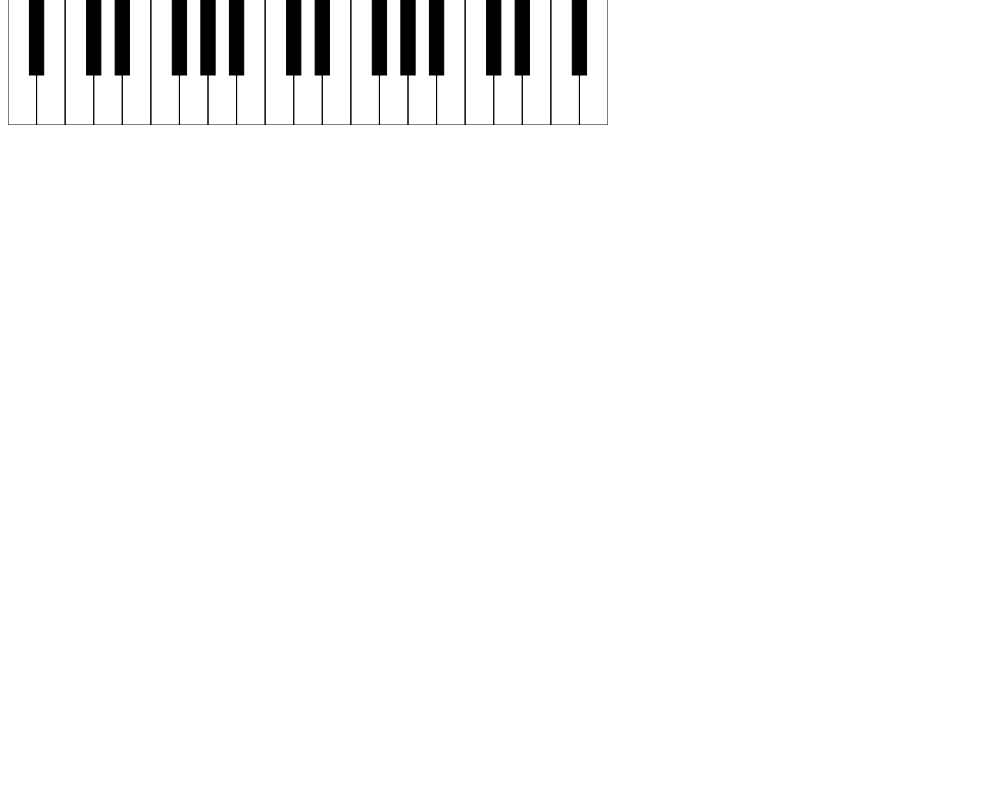
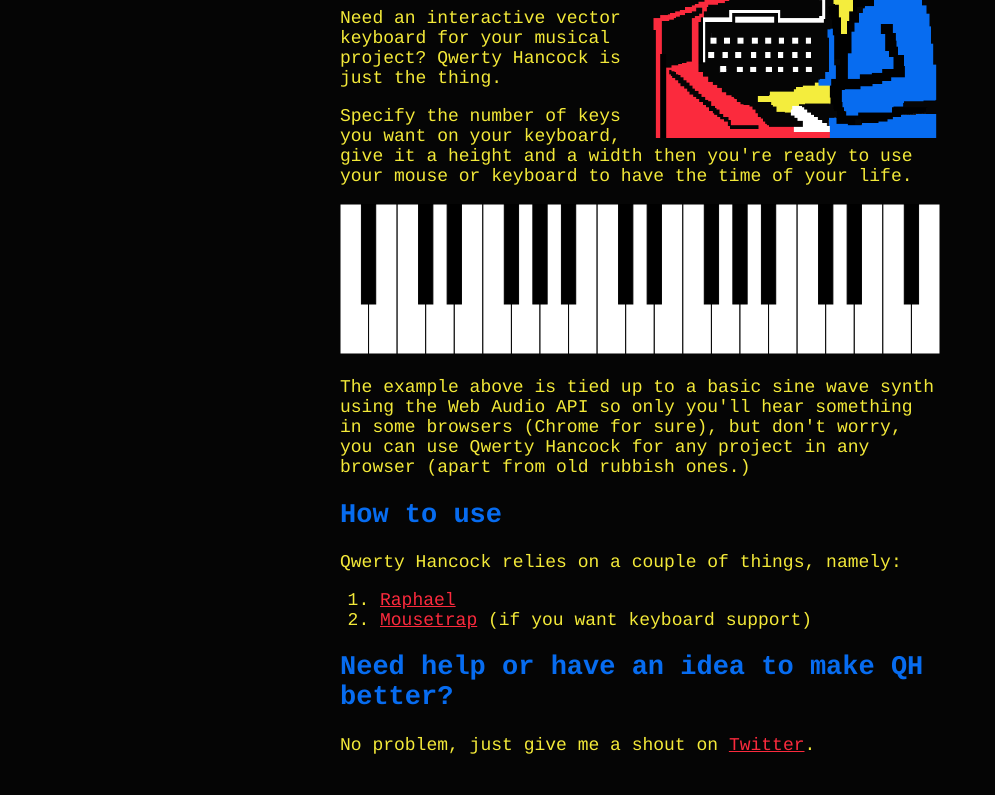
Before and after one commit to stuartmemo/qwerty-hancock, a plain HTML site: page index.html in a window 1280 px wide. Shown: the part 138-933 px from the top of the page, without its empty margins (0-995 px from the left). Before the commit the page ends 800 px from the top, so only its background shows below. Drawn offline with Linux system fonts and the light colour scheme.

Commit message:
added demo page

```diff
--- a/index.html
+++ b/index.html
@@ -3,18 +3,32 @@
     <head>
         <script src="jquery-1.7.2.min.js"></script>
         <script src="raphael-min.js"></script>
+        <link rel="stylesheet" href="style.css"/>
     </head>
     <body>
-        <h1>Qwerty Hancock</h1>
-        <p>An all-purpose musical keyboard</p>
-        <div id="keyboard"></div>
+        <div class="container">
+            <img class="the-hancock" src="qwerty-hancock.png"/>
+            <h1>Qwerty Hancock</h1>
+            <p>Need an interactive vector keyboard for your musical project? Qwerty Hancock is just the thing.</p>
+            <p>Specify the number of keys you want on your keyboard, give it a height and a width then you're ready to use your mouse or keyboard to have the time of your life.</p>
+            <div id="keyboard"></div>
+            <p>The example above is tied up to a basic sine wave synth using the Web Audio API so only you'll hear something in some browsers (Chrome for sure), but don't worry, you can use Qwerty Hancock for any project in any browser (apart from old rubbish ones.)</p>
+            <h2>How to use</h2>
+            <p>Qwerty Hancock relies on a couple of things, namely:</p>
+            <ol>
+                <li><a href="http://raphaeljs.com/">Raphael</a>
+                <li><a href="http://craig.is/killing/mice">Mousetrap</a> (if you want keyboard support)
+            </ol>
+            <h2>Need help or have an idea to make QH better?</h2>
+            <p>No problem, just give me a shout on <a href="http://twitter.com/stuartmemo">Twitter</a>.</p>
+        </div>
         <script>
             $(function () {
-                var createKeyboard= function (id) {
-                    var numberOfOctaves = 3,
+                var qwertyHancock = function (id, width, height, octaves) {
+                    var numberOfOctaves = octaves || 3,
                         totalWhiteKeys = numberOfOctaves * 7;
-                        keyboardWidth = 600,
-                        keyboardHeight = 150,
+                        keyboardWidth = width || 600,
+                        keyboardHeight = height || 150,
                         whiteKeyWidth = keyboardWidth / totalWhiteKeys,
                         blackKeyWidth = whiteKeyWidth / 2,
                         paper = new Raphael(id, keyboardWidth, keyboardHeight),
@@ -27,22 +41,36 @@
                             noteCounter = 0;
                         }
 
-                        paper.rect(whiteKeyWidth * i, 0, whiteKeyWidth, keyboardHeight).attr('title', notesWithSharps[noteCounter]);
+                        paper.rect(whiteKeyWidth * i, 0, whiteKeyWidth, keyboardHeight).attr({'title': notes[noteCounter], fill: 'white'}).mousedown(function () {
+                            this.attr({fill: '#076cf0'});
+                        }).mouseover(function () {
+                            this.attr({fill: '#076cf0'});
+                        }).mouseup(function () {
+                            this.attr({fill: 'white'});
+                        }).mouseout(function () {
+                            this.attr({fill: 'white'});
+                        });
 
+                        noteCounter++;
+                   }
+
+                   for (i = 0; i < totalWhiteKeys; i++) {
+                        if ((i % notes.length) === 0) {
+                            noteCounter = 0;
+                        }
                         for (var j = 0; j < notesWithSharps.length; j++) {
                             if (notes[noteCounter] === notesWithSharps[j]) {
                                 // Don't draw last black note
                                 if ((whiteKeyWidth * (i + 1)) < keyboardWidth) {
-                                    paper.rect((whiteKeyWidth * i) + (blackKeyWidth * 1.5) , 0, blackKeyWidth, (keyboardHeight / 3)* 2).attr('fill', 'black');
+                                    paper.rect((whiteKeyWidth * i) + (blackKeyWidth * 1.5) , 0, blackKeyWidth, (keyboardHeight / 3)* 2).attr({title: notes[noteCounter] + '#', fill: 'black'});
                                 }
                             }
                         }
-
                         noteCounter++;
                    }
                 };
 
-                var keyboard = createKeyboard('keyboard');
+                var keyboard = qwertyHancock('keyboard', 600, 150, 3);
             });
         </script>
     </body>
--- /dev/null
+++ b/style.css
@@ -0,0 +1,24 @@
+html {
+    background: #050505;
+    color: #f3e939;
+    font-family: Courier, sans-serif;
+    font-size: 18px;
+}
+
+h1, a, a:visited {
+    color: #fb2a3d;
+}
+
+h2 {
+    color: #076cf0;
+}
+
+.container {
+    width: 600px;
+    margin: 40px auto;
+}
+
+.the-hancock {
+    float: right;
+    width: 300px;
+}
```
Also changed, not shown: qwerty-hancock.png (added).
